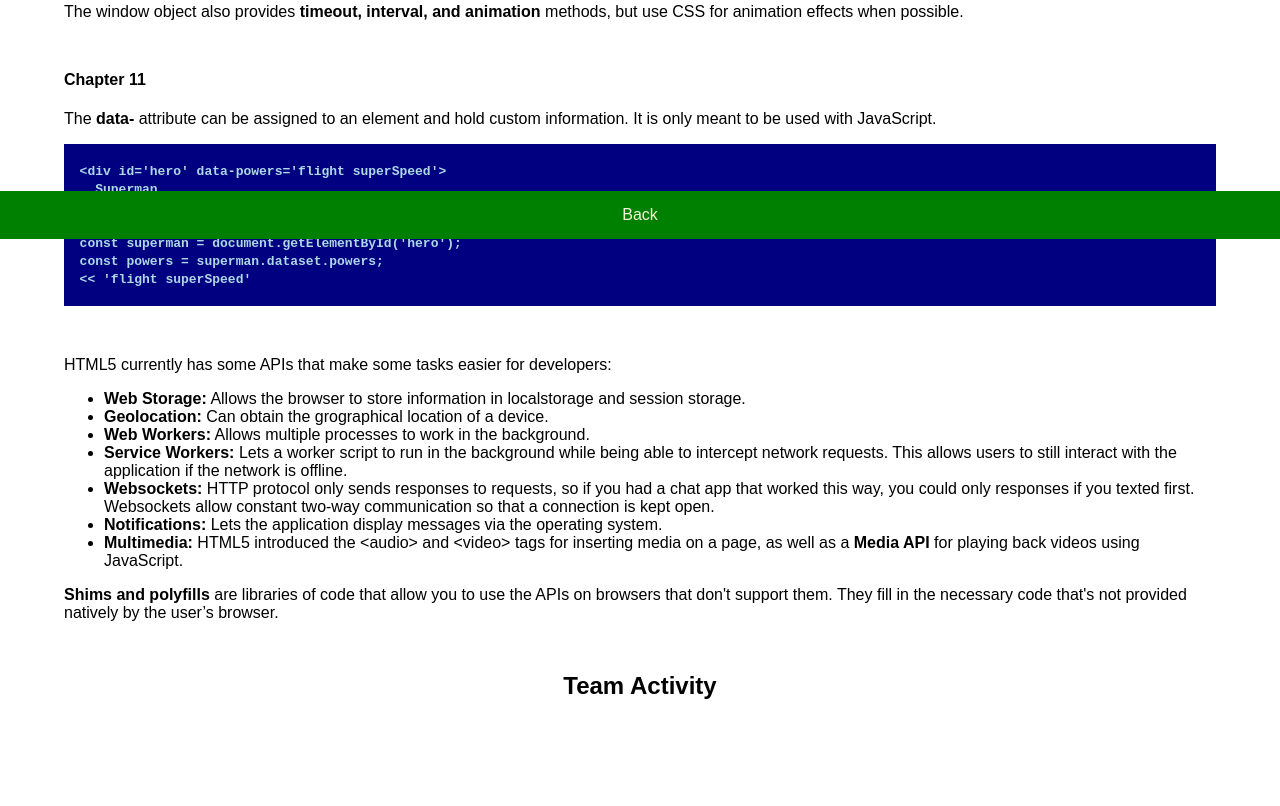
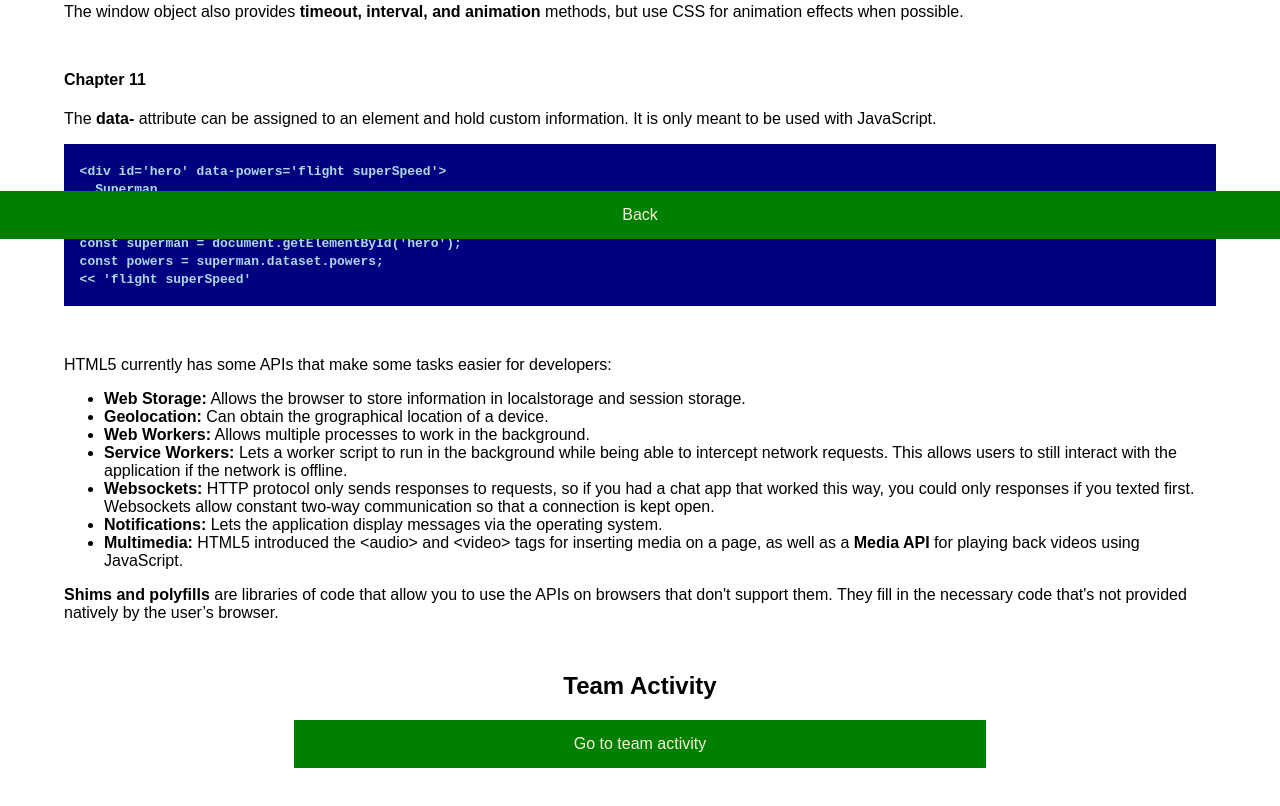
Before and after one commit to polsongarrett/WDD330_Spring2021, a plain HTML site: page week09/index.html in a window 1280 px wide. Shown: the part 561-1367 px from the top of the page. Drawn offline with Linux system fonts and the light colour scheme.

```diff
--- a/week09/index.html
+++ b/week09/index.html
@@ -86,6 +86,9 @@
 
       <section>
         <h2>Team Activity</h2>
+        <div class='btn-container'>
+          <a class="center" href='javascript30-drums/index-START.html'>Go to team activity</a>
+        </div>
       </section>
     </section>
   </main>
```
Also changed, not shown: week09/javascript30-drums/index-START.html (+6 -1 lines).
